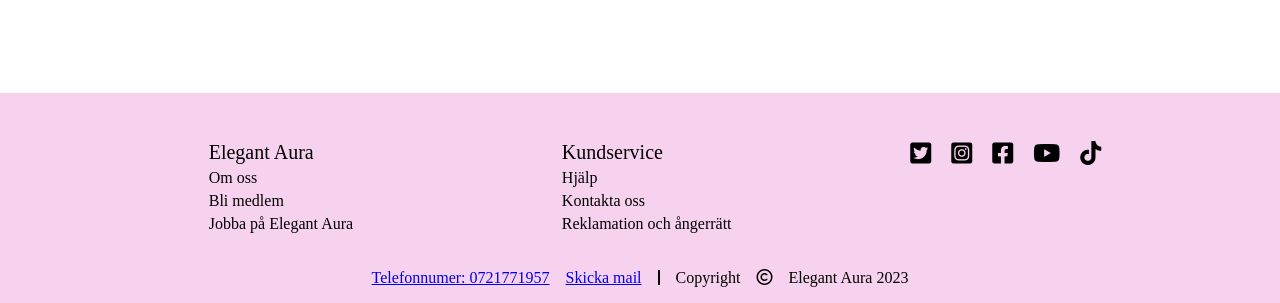
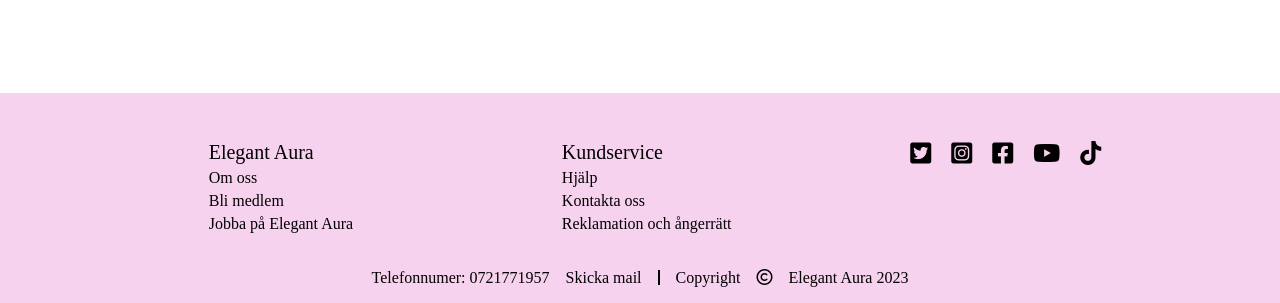
Before and after one commit to felhu0/Elegant-Aura, a plain HTML site: page index.html in a window 1280 px wide. Shown: the part 2113-2416 px from the top of the page. Drawn offline with Linux system fonts and the light colour scheme.

Commit message:
change a

```diff
--- a/home.scss
+++ b/home.scss
@@ -260,6 +260,12 @@ footer {
             margin-block-end: 1em;
             margin-inline-start: 0px;
             margin-inline-end: 0px;
+
+            a {
+                margin-bottom: 0px;
+                color: black;
+                text-decoration: none;
+            }
         }
     }
 
```
Also changed, not shown: home.css, 1 other file.
